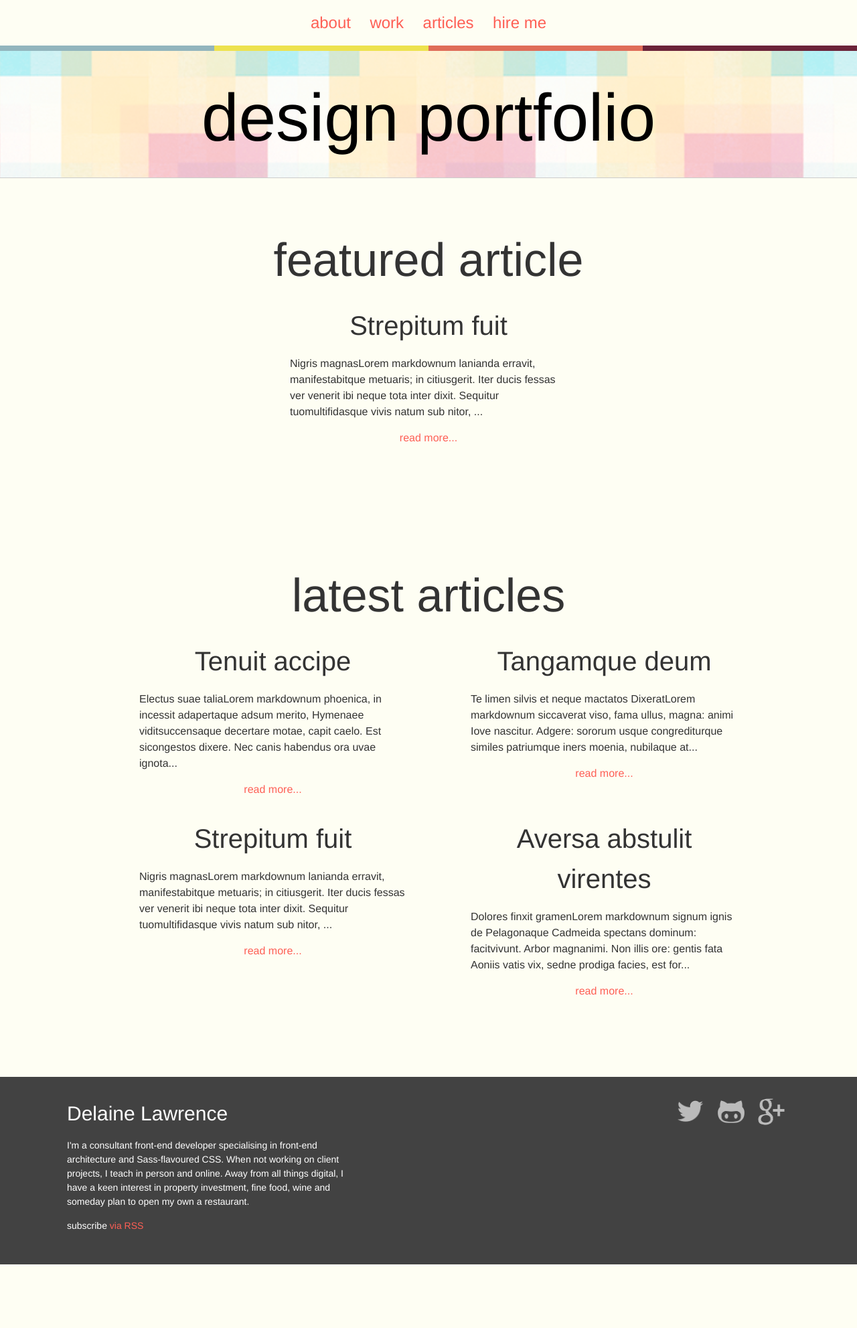
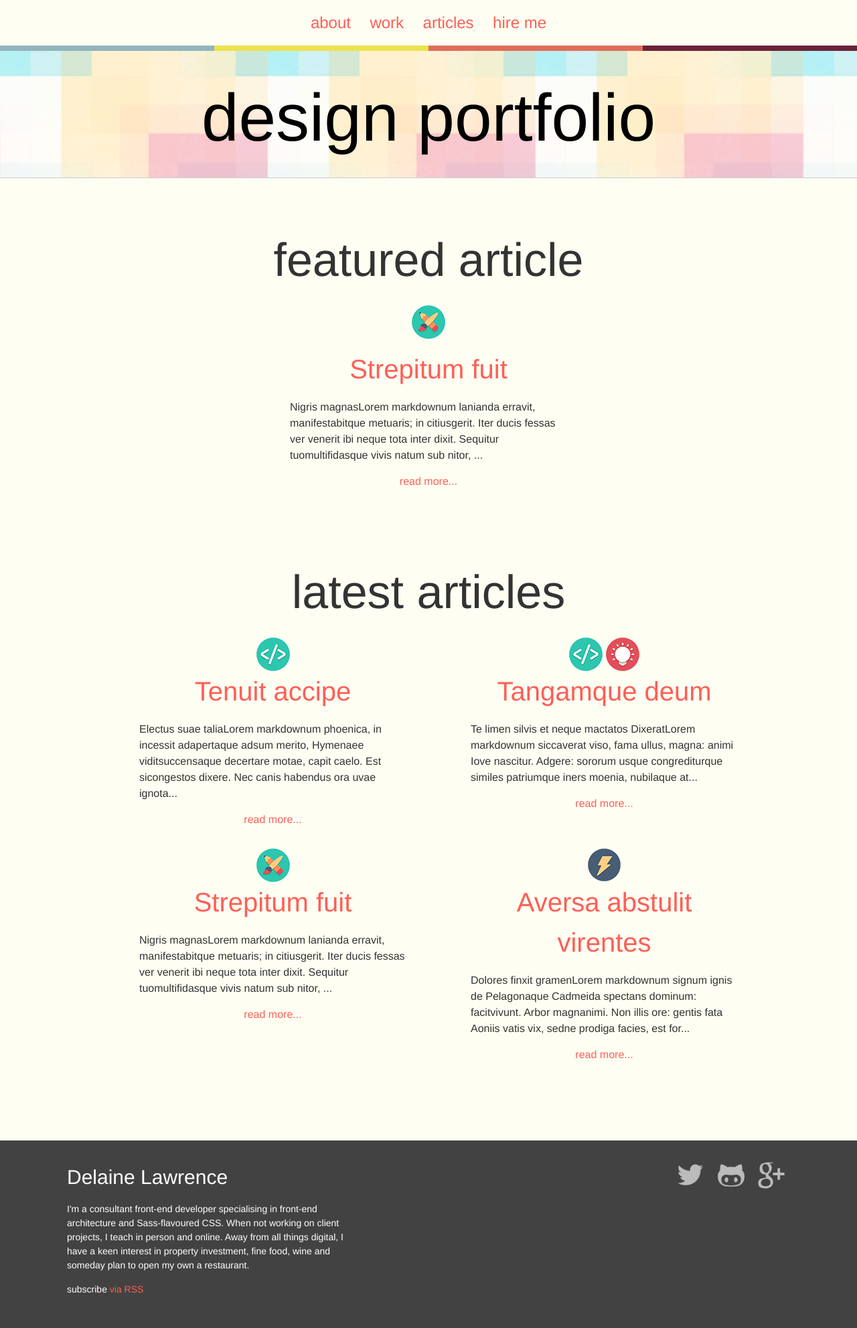
Before and after one commit to Delaine/designer-portfolio, a Jekyll site: the page built from index.html, in a window 1280 px wide. Shown: the whole page at 67% size. Built offline with Jekyll 4.4.1, drawn with Linux system fonts in a browser that asks for light colours; before the commit the page ends 1888 px from its top, so only the background shows below that.

Commit message:
Refactored articles logic

```diff
--- a/_includes/post.html
+++ b/_includes/post.html
@@ -1,7 +1,18 @@
-<h2>{{ post.title }}</h2>
+<ul class="post-tags">
+    {% for tag in post.tags %}
+      <li>
+          <img src="/images/icon-{{tag}}.png" alt="{{ tag }} icon">
+      </li>
+    {% endfor %}
+</ul>
+<h2>
+    <a href="{{ post.url | prepend:site.baseurl }}">
+        {{ post.title }}
+    </a>
+</h2>
 <p>
     {{ post.content | strip_html | strip_newlines | truncate: 200 }}
 </p>
 <p class="post-read-more-link">
-    <a href="#">read more...</a>
+    <a href="{{ post.url | prepend:site.baseurl }}">read more...</a>
 </p>
--- a/index.html
+++ b/index.html
@@ -5,7 +5,7 @@
 <div class="home">
 
   <!-- section for featured post -->
-  <section class="site-section site-section-last">
+  <section class="site-section">
     <div class="wrapper">
       <h1>featured article</h1>
       {% assign count = 0 %}
```
